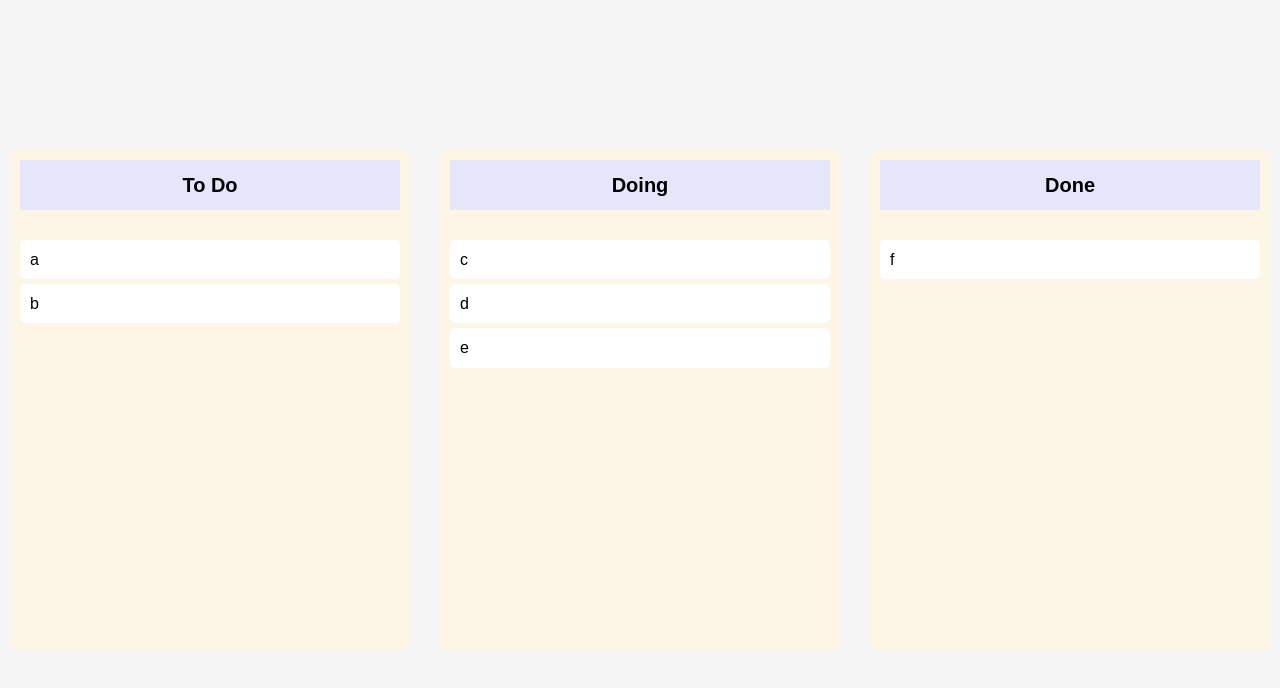
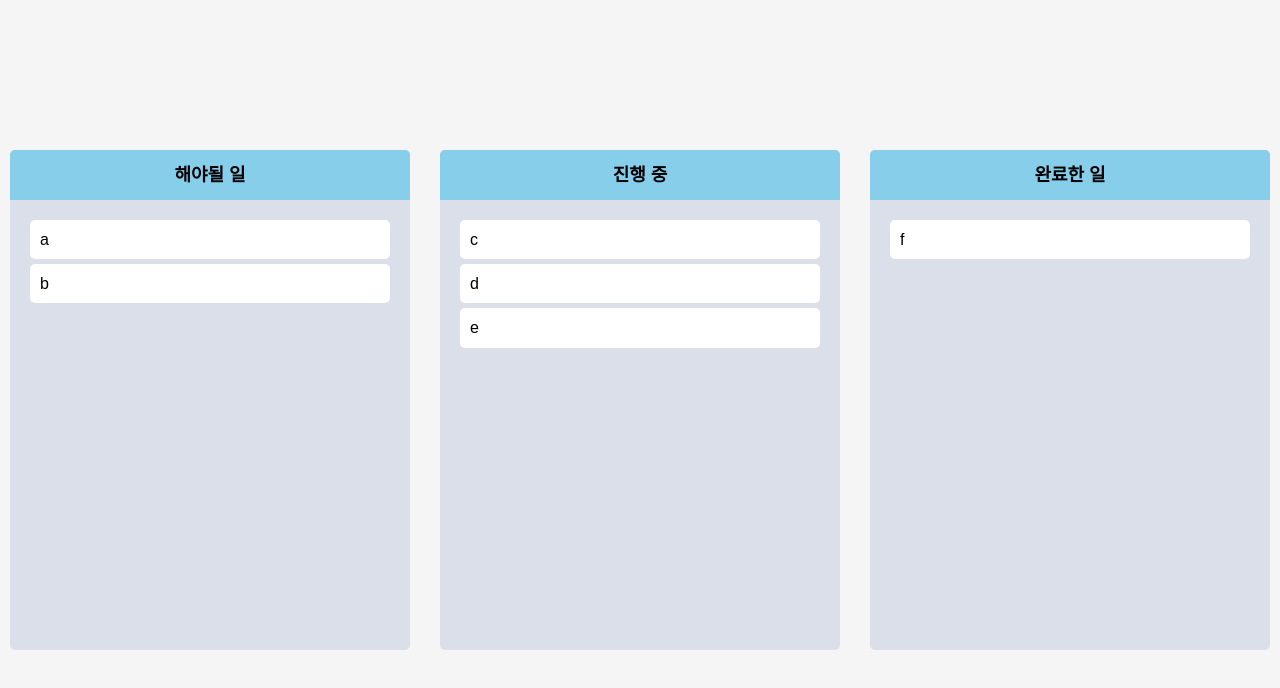
Before and after one commit to HongDongk/Kanban, a React (Create React App) app: page / in a window 1280 px wide. Shown: the top 688 px of the page. Built offline with nearby package versions, Linux system fonts and the light colour scheme.

Commit message:
상자이동시 색변화주기

```diff
--- a/src/App.tsx
+++ b/src/App.tsx
@@ -8,7 +8,6 @@
 function App() {
   const [toDos, setToDos] = useRecoilState(toDoState);
   const onDragEnd = (info: DropResult) => {
-    console.log(info);
     const { destination, draggableId, source } = info;
     if (!destination) return;
     if (destination?.droppableId === source.droppableId) {
--- a/src/Components/Board.tsx
+++ b/src/Components/Board.tsx
@@ -1,24 +1,24 @@
 import { Droppable } from "react-beautiful-dnd";
 import styled from "styled-components";
 import DragabbleCard from "./DragabbleCard";
-
-interface IBoardProps {
-  toDos: string[];
-  boardId: string;
-}
 
 function Board({ toDos, boardId }: IBoardProps) {
   return (
     <Wrapper>
       <Title>{boardId}</Title>
       <Droppable droppableId={boardId}>
-        {(magic) => (
-          <div ref={magic.innerRef} {...magic.droppableProps}>
+        {(magic,info) => (
+          <Area
+            isDraggingOver={info.isDraggingOver}
+            isDraggingFromThis={Boolean(info.draggingFromThisWith)}
+            ref={magic.innerRef}
+            {...magic.droppableProps}
+          >
             {toDos.map((toDo, index) => (
               <DragabbleCard key={toDo} index={index} toDo={toDo} />
             ))}
             {magic.placeholder}
-          </div>
+          </Area>
         )}
       </Droppable>
     </Wrapper>
@@ -27,21 +27,38 @@
 
 export default Board;
 
+interface IBoardProps {
+  toDos: string[];
+  boardId: string;
+}
+
+interface IAreaProps {
+  isDraggingFromThis: boolean;
+  isDraggingOver: boolean;
+}
+
 const Wrapper = styled.div`
   width: 400px;
-  padding: 20px 10px;
-  padding-top: 10px;
   background-color: ${(props) => props.theme.boardColor};
   border-radius: 5px;
   min-height: 500px;
+  display: flex;
+  flex-direction: column;
+  overflow: hidden;
 `;
 
-const Title = styled.h1`
+const Area = styled.div<IAreaProps>`
+  background-color: ${(props) => props.isDraggingOver ? "#dfe6e9" : props.isDraggingFromThis ? "#b2bec3" : "transparent"};
+  flex-grow: 1;
+  transition: background-color 0.3s ease-in-out;
+  padding: 20px;
+`;
+
+const Title = styled.h2`
   height:50px;
-  background-color: #E6E6FA;
+  line-height:50px;
   text-align: center;
-  line-height:50px;
   font-weight: 600;
-  margin-bottom: 30px;
-  font-size: 20px;
+  font-size: 18px;
+  background-color: skyblue;
 `;
--- a/src/Components/DragabbleCard.tsx
+++ b/src/Components/DragabbleCard.tsx
@@ -1,18 +1,14 @@
 import React from "react";
 import { Draggable } from "react-beautiful-dnd";
 import styled from "styled-components";
-
-interface IDragabbleCardProps {
-  toDo: string;
-  index: number;
-}
 
 function DragabbleCard({ toDo, index }: IDragabbleCardProps) {
   console.log(toDo, "has been rendered");
   return (
     <Draggable key={toDo} draggableId={toDo} index={index}>
-      {(magic) => (
+      {(magic, snapshot) => (
         <Card
+          isDragging={snapshot.isDragging}
           ref={magic.innerRef}
           {...magic.dragHandleProps}
           {...magic.draggableProps}
@@ -24,11 +20,17 @@
   );
 }
 
-export default React.memo(DragabbleCard);   // React Memo: Prop(toDo, index)이 변하지 않으면 리렌더링 방지 - 최적화
+export default React.memo(DragabbleCard); // React Memo: Prop(toDo, index)이 변하지 않으면 리렌더링 방지 - 최적화
 
-const Card = styled.div`
+interface IDragabbleCardProps {
+  toDo: string;
+  index: number;
+}
+
+const Card = styled.div<{ isDragging: boolean }>`
   border-radius: 5px;
   margin-bottom: 5px;
-  padding: 10px 10px;
-  background-color: ${(props) => props.theme.cardColor};
+  padding: 10px;
+  background-color: ${(props) => props.isDragging ? "#e4f2ff" : props.theme.cardColor};
+  box-shadow: ${(props) => props.isDragging ? "0px 2px 5px rgba(0, 0, 0, 0.05)" : "none"};
 `;
--- a/src/atoms.tsx
+++ b/src/atoms.tsx
@@ -7,8 +7,8 @@
 export const toDoState = atom<IToDoState>({
   key: "toDo",
   default: {
-    "To Do": ["a", "b"],
-    "Doing": ["c", "d", "e"],
-    "Done": ["f"],
+    "해야될 일": ["a", "b"],
+    "진행 중": ["c", "d", "e"],
+    "완료한 일": ["f"],
   },
 });
--- a/src/theme.ts
+++ b/src/theme.ts
@@ -2,6 +2,6 @@
 
 export const darkTheme: DefaultTheme = {
   bgColor: "whitesmoke",
-  boardColor: "#FDF5E6",
+  boardColor: "#DADFE9",
   cardColor: "white",
 };
```
